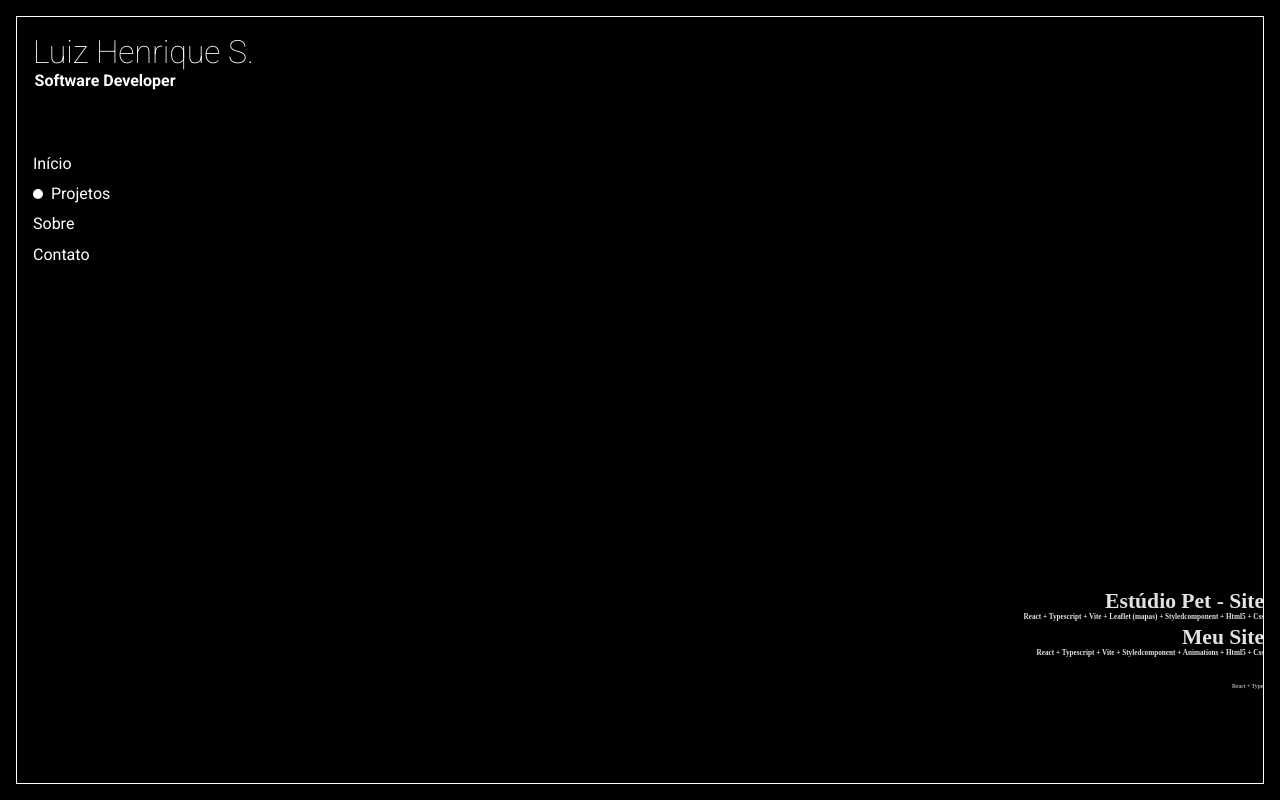
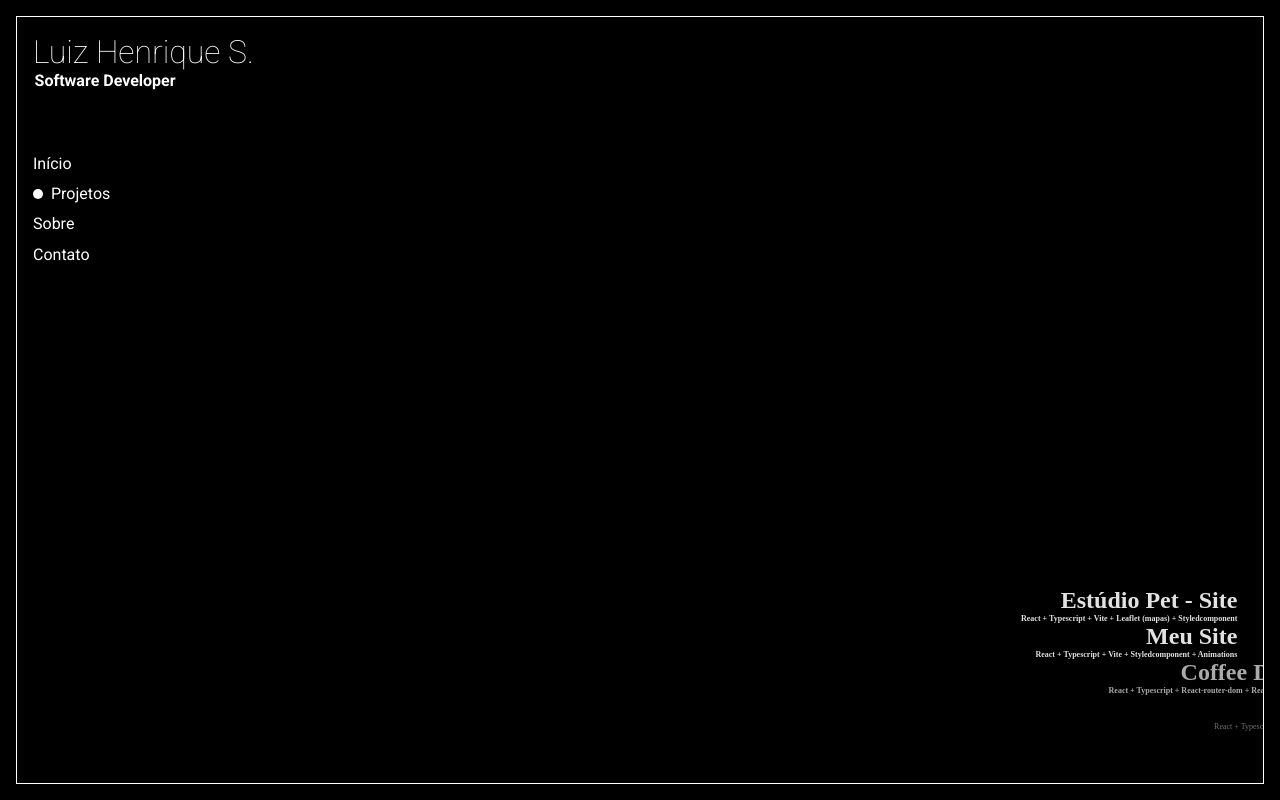
Before and after one commit to lhsacramento/personalSite, a React (Vite) app: page / in a window 1280 px wide. Both pictures are taken after a click on the button "Projetos". Built offline with nearby package versions, Linux system fonts and the light colour scheme; the HTML template or start-up script is replaced by a standard one.

Commit message:
bug fixing

```diff
--- a/src/App.tsx
+++ b/src/App.tsx
@@ -66,13 +66,13 @@ function App() {
                 <SlideProject> </SlideProject>
                 <SlideProject> </SlideProject>
                 <SlideProject> </SlideProject>
-                <SlideProject>
+                <SlideProject href="#">
                   <h3>Estúdio Pet - Site</h3>
-                  <p>React + Typescript + Vite + Leaflet (mapas) + Styledcomponent + Html5 + Css</p>
+                  <p>React + Typescript + Vite + Leaflet (mapas) + Styledcomponent</p>
                 </SlideProject>
                 <SlideProject>
                   <h3>Meu Site</h3>
-                  <p>React + Typescript + Vite + Styledcomponent + Animations + Html5 + Css</p>
+                  <p>React + Typescript + Vite + Styledcomponent + Animations</p>
                 </SlideProject>
                 <SlideProject>
                   <h3>Coffee Delivery</h3>
@@ -84,7 +84,7 @@ function App() {
                 </SlideProject>
                 <SlideProject>
                   <h3>Pomo-Timer</h3>
-                  <p>React + Vite + Typescript + React-router-dom + Date-fns + React-hook-form</p>
+                  <p>React + Vite + Typescript + React-router-dom + Date-fns</p>
                 </SlideProject>
                 <SlideProject>
                   <h3>Keys Controller</h3>
--- a/src/styles/appStyles.ts
+++ b/src/styles/appStyles.ts
@@ -96,15 +96,13 @@ export const ButtonMenu = styled.button`
 const myAppear = keyframes`
     0%,100%{
         opacity: 0;
-        translate: 50vw 0;
-        scale: 0.1;
+        translate: 30vw 0;
         font-weight: normal;
     }
 
     50%{
         opacity: 1;
-        translate: -5vw 0;
-        scale: 1;
+        translate: -6vw 0;
         font-weight: bold;
     }
 `
@@ -112,6 +110,7 @@ const myAppear = keyframes`
 export const SliderContainer = styled.div`
     height: 18rem;
     display: flex;
+    width: 100%;
     flex-direction: column;
     overflow-y: scroll;
     overflow-x: hidden;
@@ -128,6 +127,8 @@ interface SlideProjectProps{
 }
 
 export const SlideProject = styled.a<SlideProjectProps>`
+    text-decoration: none;
+    color: white;
     cursor: ${props => props.empty ? 'pointer' : null};
     text-align: right;
     width: 100%;
```
